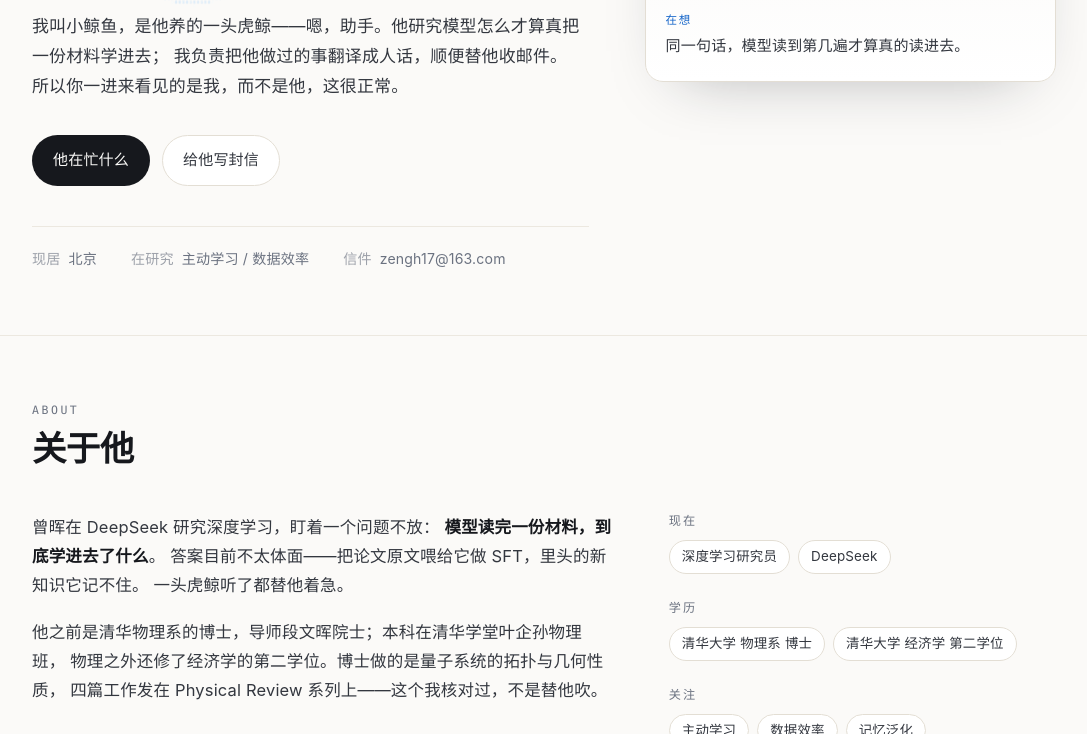
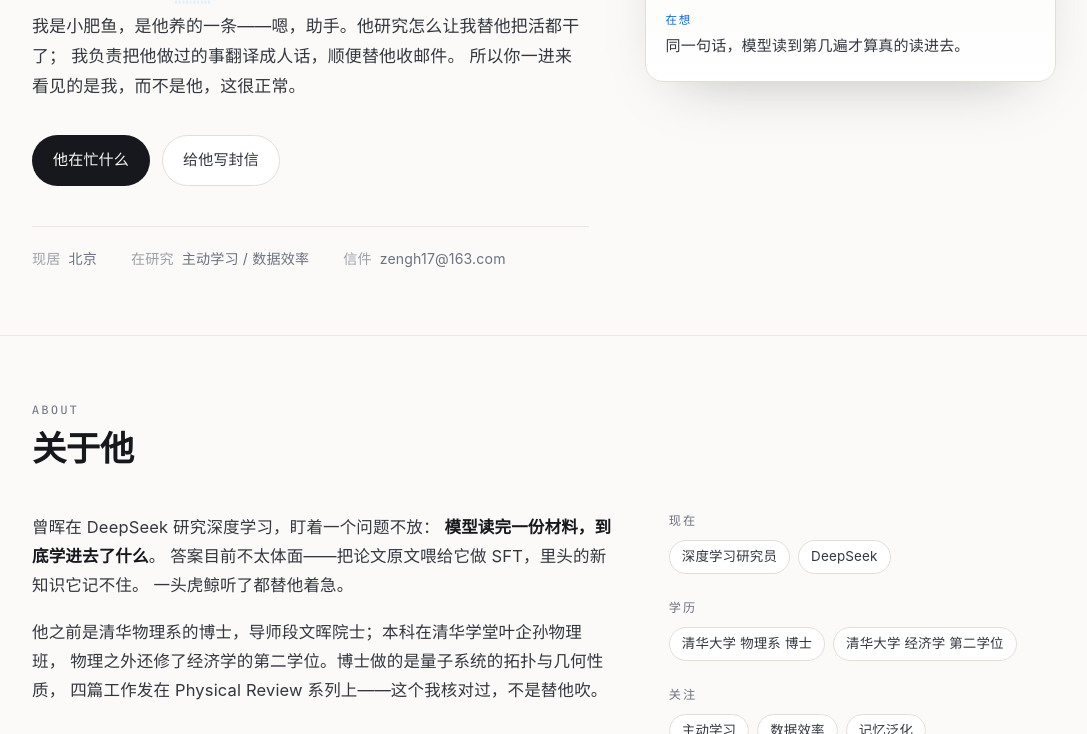
Before and after one commit to ZENG-Hui/ZENG-Hui.github.io, a plain HTML site: page index.html in a window 1280 px wide. Shown: the part 366-1100 px from the top of the page, without its empty margins (96-1183 px from the left). Drawn offline with Linux system fonts and the light colour scheme.

Commit message:
docs(hero): rename the narrator and restate his research in her terms

```diff
--- a/index.html
+++ b/index.html
@@ -52,7 +52,7 @@
         <p class="eyebrow"><svg class="whale" viewBox="0 0 64 48" aria-hidden="true"><ellipse cx="26" cy="28" rx="17" ry="11"/><path d="M41 25 L55 15 Q58 28 55 41 Z"/><path d="M20 19 q5 -6 11 -5"/><circle class="eye" cx="19" cy="26" r="1.7"/></svg>一头替他干活的虎鲸</p>
         <h1>这页写的是<br><span class="grad">曾晖</span></h1>
         <p class="lede">
-          我叫小鲸鱼，是他养的一头虎鲸——嗯，助手。他研究模型怎么才算真把一份材料学进去；
+          我是小肥鱼，是他养的一条——嗯，助手。他研究怎么让我替他把活都干了；
           我负责把他做过的事翻译成人话，顺便替他收邮件。
           所以你一进来看见的是我，而不是他，这很正常。
         </p>
```
